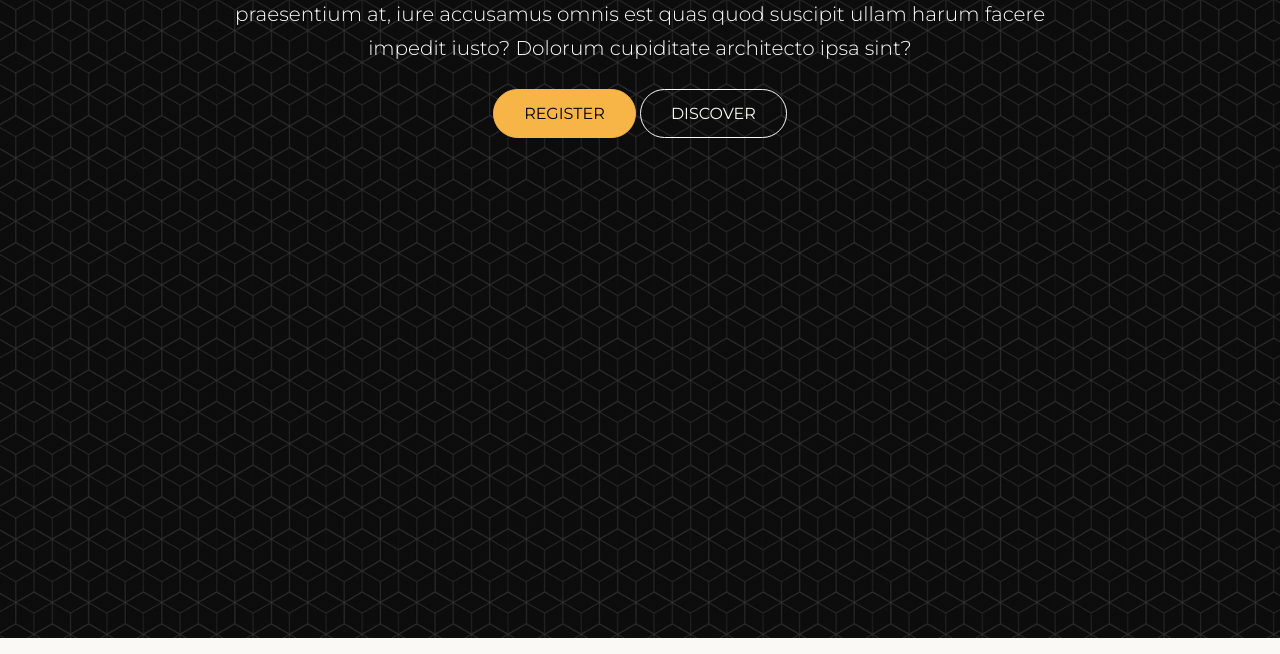
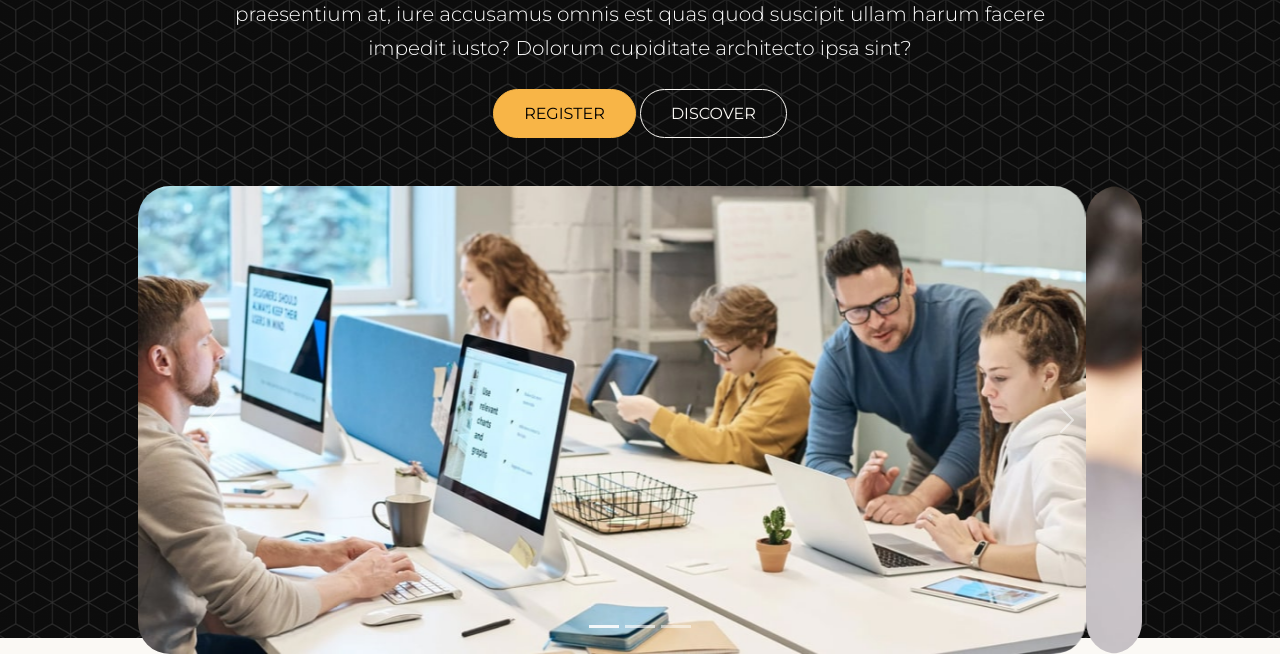
Before and after one commit to dmurawski/bootstrap, a website: page project-starter/index.html in a window 1280 px wide. Shown: the part 362-1016 px from the top of the page. Drawn offline with Linux system fonts and the light colour scheme.

Commit message:
add carousel

```diff
--- a/project-starter/css/styles.css
+++ b/project-starter/css/styles.css
@@ -9,6 +9,11 @@
   background-size: cover;
 }
 
+.header .slide {
+  width: 90%;
+  margin: 0 auto;
+}
+
 @media (max-width: 992px) {
   .navbar {
     background: var(--bs-dark);
--- a/project-starter/index.html
+++ b/project-starter/index.html
@@ -105,6 +105,78 @@
             </a>
           </div>
         </div>
+        <div class="row">
+          <div class="col-12">
+            <!-- Carousel -->
+            <div id="slider" class="carousel slide" data-bs-ride="carousel">
+              <div class="carousel-indicators">
+                <button
+                  class="active"
+                  type="button"
+                  data-bs-slide-to="0"
+                  data-bs-target="#slider"
+                  aria-current="true"
+                  aria-label="Slide 1"
+                ></button>
+                <button
+                  type="button"
+                  data-bs-slide-to="1"
+                  data-bs-target="#slider"
+                  aria-label="Slide 2"
+                ></button>
+                <button
+                  type="button"
+                  data-bs-slide-to="2"
+                  data-bs-target="#slider"
+                  aria-label="Slide 3"
+                ></button>
+              </div>
+              <div class="carousel-inner rounded-5">
+                <div class="carousel-item active">
+                  <img
+                    src="images/header-slide-1.jpg"
+                    alt=""
+                    class="d-block w-100 rounded-5"
+                  />
+                </div>
+                <div class="carousel-item">
+                  <img
+                    src="images/header-slide-2.jpg"
+                    alt=""
+                    class="d-block w-100 rounded-5"
+                  />
+                </div>
+                <div class="carousel-item">
+                  <img
+                    src="images/header-slide-3.jpg"
+                    alt=""
+                    class="d-block w-100 rounded-5"
+                  />
+                </div>
+              </div>
+              <!-- Buttons -->
+              <button
+                class="carousel-control-prev"
+                type="button"
+                data-bs-slide="prev"
+                data-bs-target="#slider"
+              >
+                <span class="carousel-control-prev-icon"></span>
+                <span class="visually-hidden">Previous</span>
+              </button>
+
+              <button
+                class="carousel-control-next"
+                type="button"
+                data-bs-slide="next"
+                data-bs-target="#slider"
+              >
+                <span class="carousel-control-next-icon"></span>
+                <span class="visually-hidden">Next</span>
+              </button>
+            </div>
+          </div>
+        </div>
       </div>
     </header>
 
```
